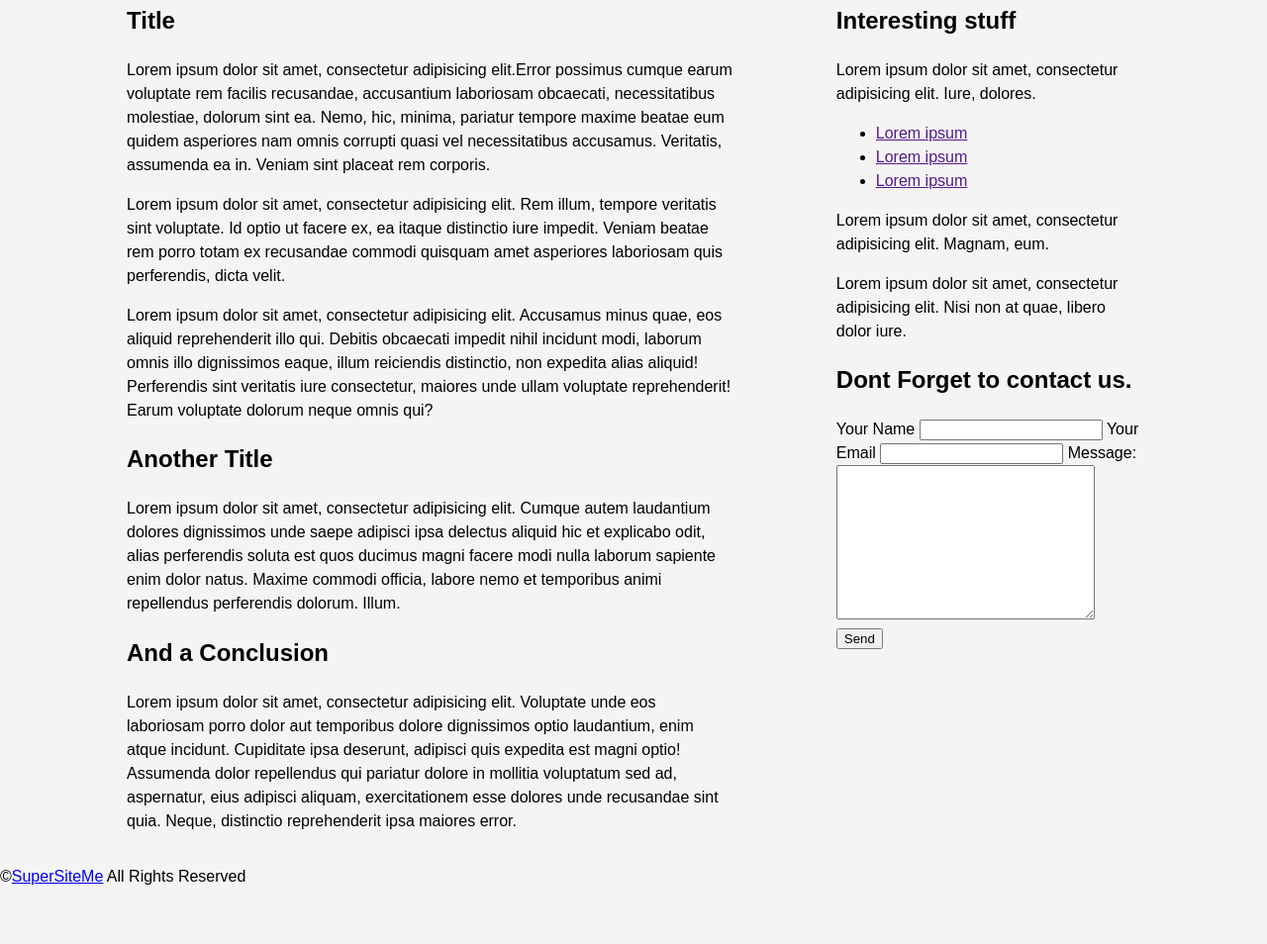
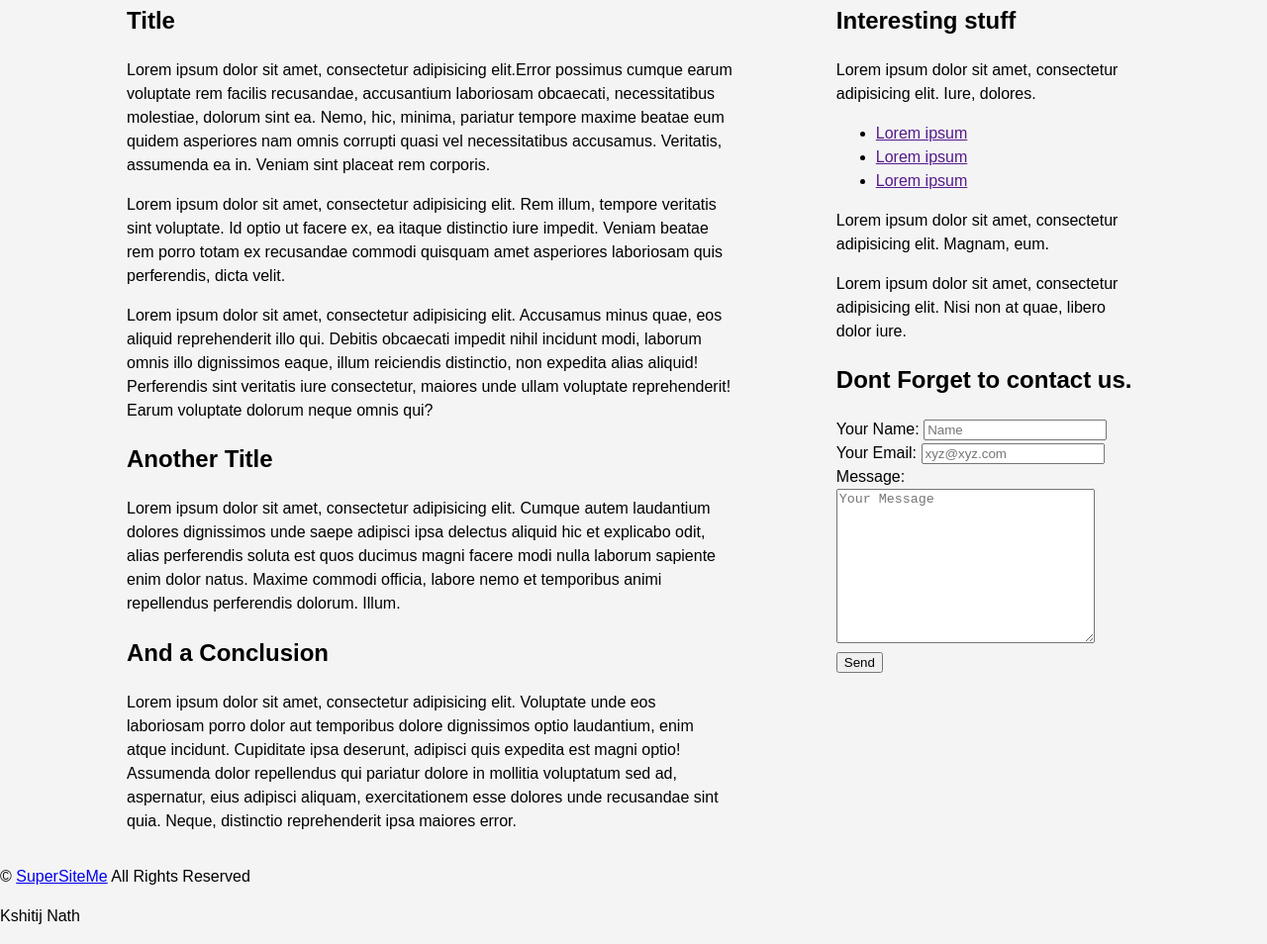
Before and after one commit to kshitij-18/website, a plain HTML site: page index.html in a window 1280 px wide. Shown: the part 668-1622 px from the top of the page at 99% size. Before the commit the page ends 1582 px from the top, so only its background shows below. Drawn offline with Linux system fonts and the light colour scheme; a web font is replaced by a local one.

Commit message:
Update index.html

```diff
--- a/index.html
+++ b/index.html
@@ -6,7 +6,7 @@
     <meta http-equiv="X-UA-Compatible" content="ie=edge">
     <link rel="stylesheet" href="sketch.css">
     <link href="https://fonts.googleapis.com/css?family=Aleo|Thasadith" rel="stylesheet">
-    <title>Document</title>
+    <title>SuperSiteMe| Welcome</title>
 </head>
 <body>
     <header>
@@ -74,12 +74,12 @@
                 <aside class="side2">
                     <h2>Dont Forget to contact us.</h2>
                     <form action="">
-                        <label for="name">Your Name</label>
-                        <input type="text" id="name">
-                        <label for="email">Your Email</label>
-                        <input type="email" id="email">
+                        <label for="name">Your Name:</label>
+                        <input type="text" id="name" placeholder="Name">
+                        <label for="email">Your Email:</label>
+                        <input type="email" id="email" placeholder="xyz@xyz.com">
                         <label for="message">Message:</label>
-                        <textarea name="message" id="" cols="30" rows="10" id="message"></textarea>
+                        <textarea name="message" id="" cols="30" rows="10" id="message" placeholder="Your Message"></textarea>
                         <button type="submit">Send</button>
                     </form>
                 </aside>
@@ -88,7 +88,8 @@
     </section>
 
     <footer>
-        <p>&copy<a href="#">SuperSiteMe</a> All Rights Reserved</p>
+        <p>&copy <a href="#">SuperSiteMe</a> All Rights Reserved</p>
+        <p id="author">Kshitij Nath</p>
     </footer>
 </body>
 </html>
```
